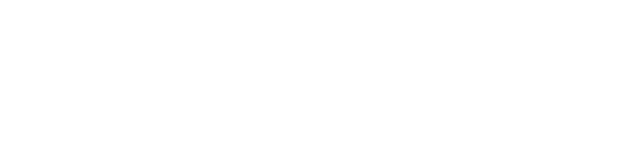
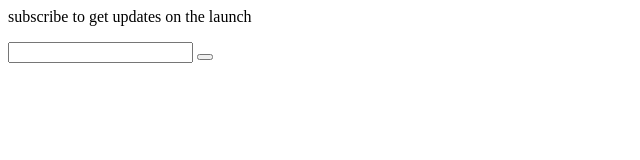
Before and after one commit to zarehb/test, a website: page index.html in a window 1280 px wide. Shown: the whole page, without its empty margins (0-640 px from the left). Drawn offline with Linux system fonts and the light colour scheme.

Commit message:
add subscribe page

```diff
--- a/index.html
+++ b/index.html
@@ -4,5 +4,9 @@
 </head>
 <body>
 	<div></div>
+	<p>subscribe to get updates on the launch</p>
+	<input>
+	<button></button>
+
 </body>
 </html>
```
